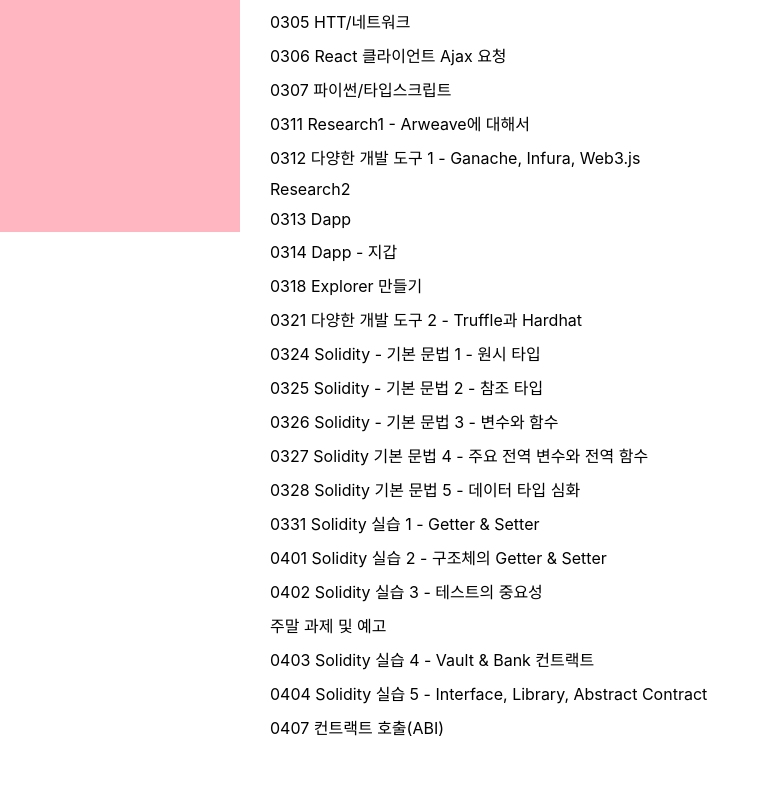
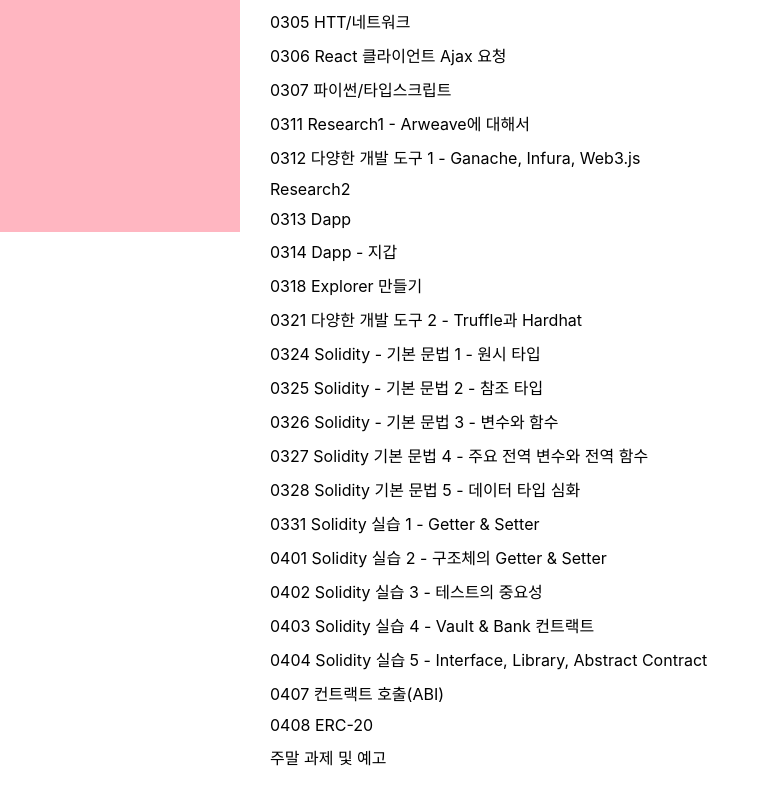
Before and after one commit to dolsotbob/my_first_blog, a React (Create React App) app: page /my_first_blog/blog in a window 1280 px wide. Shown: the part 688-1482 px from the top of the page, without its empty margins (0-770 px from the left). Before the commit the page ends 1452 px from the top, so only its background shows below. Built offline with nearby package versions, Linux system fonts and the light colour scheme; a web font is replaced by a local one; what web3 would draw is missing.

Commit message:
modified

```diff
--- a/src/Pages/Blog.tsx
+++ b/src/Pages/Blog.tsx
@@ -49,10 +49,11 @@
       <div onClick={() => navigate('/blog/0331')}>0331 Solidity 실습 1 - Getter & Setter</div>
       <div onClick={() => navigate('/blog/0401')}>0401 Solidity 실습 2 - 구조체의 Getter & Setter</div>
       <div onClick={() => navigate('/blog/0402')}>0402 Solidity 실습 3 - 테스트의 중요성</div>
-      <div onClick={() => navigate('/blog/0402hw')}>주말 과제 및 예고</div>
       <div onClick={() => navigate('/blog/0403')}>0403 Solidity 실습 4 - Vault & Bank 컨트랙트</div>
       <div onClick={() => navigate('/blog/0404')}>0404 Solidity 실습 5 - Interface, Library, Abstract Contract</div>
       <div onClick={() => navigate('/blog/0407')}>0407 컨트랙트 호출(ABI)</div>
+      <div onClick={() => navigate('/blog/0408')}>0408 ERC-20</div>
+      <div onClick={() => navigate('/blog/0402hw')}>주말 과제 및 예고</div>
       {/* <div href="/signature">0203</div> */}
     </div>
   )
--- /dev/null
+++ b/src/Pages/BlogDaily/TIL0408.tsx
@@ -0,0 +1,16 @@
+import React from 'react'
+
+const TIL0408 = () => {
+    return (
+        <div className='BlogDaily'>
+            <p>2025년 4월 8일</p>
+            <h3>ERC-20</h3>
+            <ul><li>학습 목표: Solidity를 활용하여 토큰을 개발하고, 배포 및 상호작용하는 방법을 익히기</li></ul>
+
+            <h4>EIP & ERC</h4>
+
+        </div>
+    )
+}
+
+export default TIL0408
--- a/src/Pages/Blogpage.tsx
+++ b/src/Pages/Blogpage.tsx
@@ -41,6 +41,7 @@
 import TIL0403 from './BlogDaily/TIL0403';
 import TIL0404 from './BlogDaily/TIL0404';
 import TIL0407 from './BlogDaily/TIL0407';
+import TIL0408 from './BlogDaily/TIL0408';
 
 const Blogpage = () => {
     const { slug } = useParams();
@@ -88,6 +89,7 @@
             {slug === "0403" && <TIL0403></TIL0403>}
             {slug === "0404" && <TIL0404></TIL0404>}
             {slug === "0407" && <TIL0407></TIL0407>}
+            {slug === "0408" && <TIL0408></TIL0408>}
         </div>
     );
 };
```
